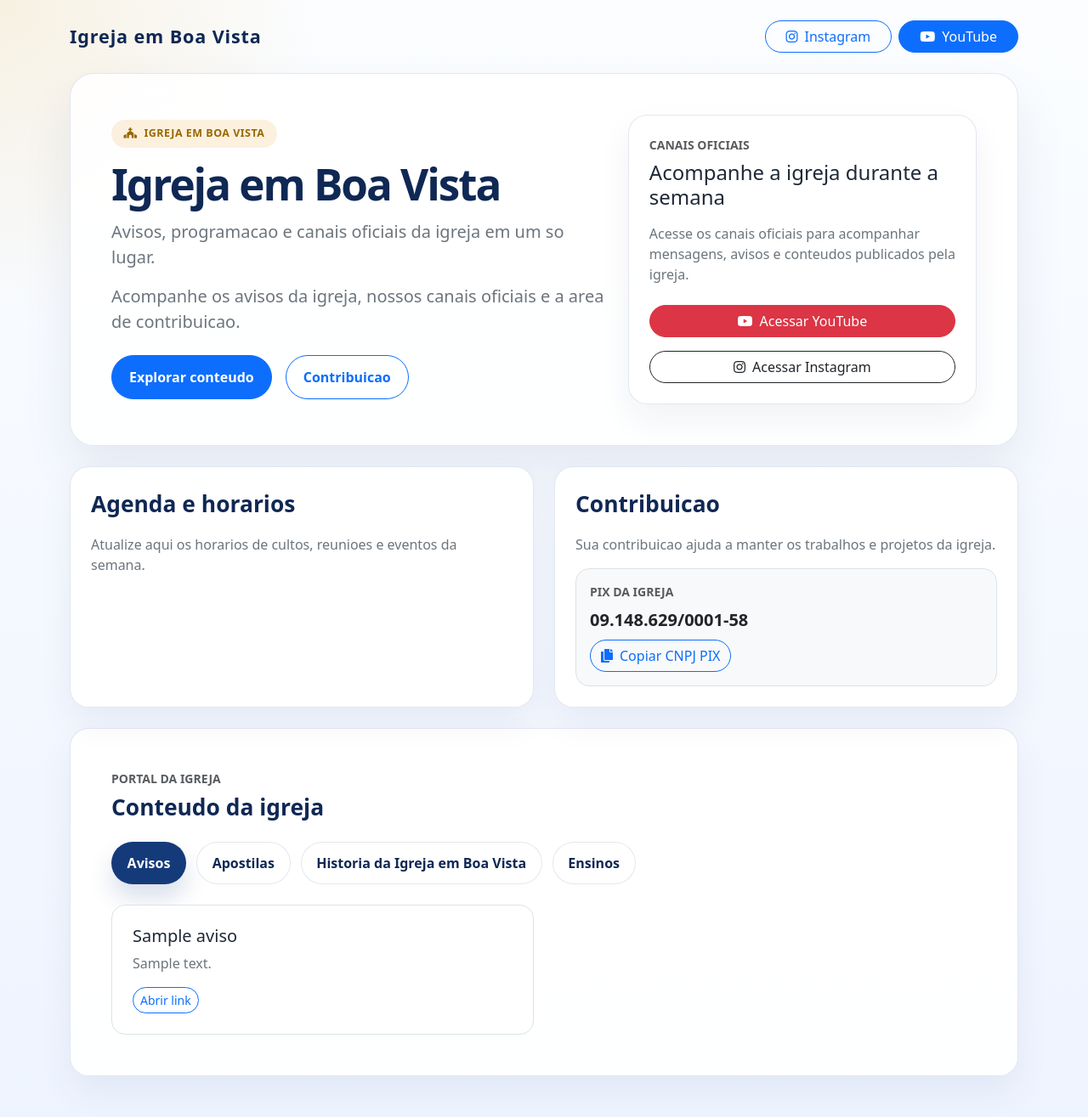
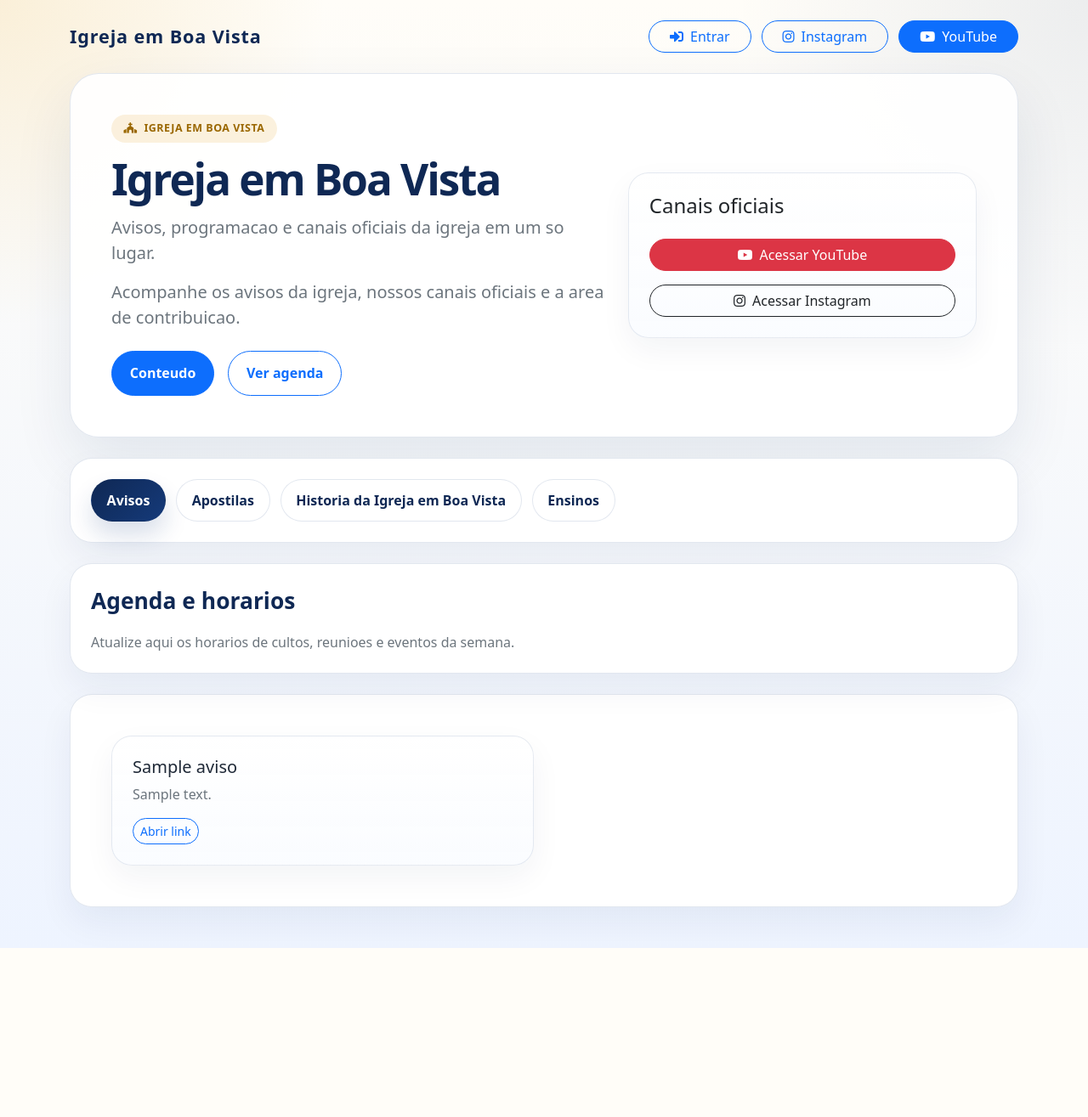
Before and after one commit to conectacasarr/inventario, a Flask app: page /igrejaemboavista in a window 1280 px wide. Shown: the whole page at 85% size. After the commit the page ends 1116 px from the top, so only its background shows below. Run offline with Flask 3, Linux system fonts and the light colour scheme; data comes from the database, SQL or seed files in the repository; tables that the repository leaves empty hold one stand-in row (values such as "Sample post").

Commit message:
refactor: polish church portal public layout

```diff
--- a/templates/igrejaemboavista_publico.html
+++ b/templates/igrejaemboavista_publico.html
@@ -11,6 +11,7 @@
             --ibv-blue: #153a7a;
             --ibv-blue-dark: #0f2854;
             --ibv-gold: #e5b24a;
+            --ibv-gold-soft: #f4e5c8;
             --ibv-soft: #f5f8ff;
             --ibv-line: rgba(21, 58, 122, 0.12);
         }
@@ -18,8 +19,9 @@
         body {
             min-height: 100vh;
             background:
-                radial-gradient(circle at top left, rgba(229, 178, 74, 0.16), transparent 24rem),
-                linear-gradient(180deg, #fbfdff 0%, #eef4ff 100%);
+                radial-gradient(circle at top left, rgba(229, 178, 74, 0.18), transparent 24rem),
+                radial-gradient(circle at top right, rgba(21, 58, 122, 0.08), transparent 26rem),
+                linear-gradient(180deg, #fffdf8 0%, #eef4ff 100%);
             color: #1f2937;
         }
 
@@ -32,10 +34,10 @@
         }
 
         .ibv-shell {
-            background: rgba(255, 255, 255, 0.88);
+            background: rgba(255, 255, 255, 0.9);
             border: 1px solid var(--ibv-line);
-            border-radius: 28px;
-            box-shadow: 0 28px 60px rgba(15, 40, 84, 0.08);
+            border-radius: 34px;
+            box-shadow: 0 28px 70px rgba(15, 40, 84, 0.09);
         }
 
         .ibv-hero-title {
@@ -61,8 +63,8 @@
 
         .ibv-card {
             border: 1px solid var(--ibv-line);
-            border-radius: 22px;
-            background: rgba(255, 255, 255, 0.94);
+            border-radius: 26px;
+            background: rgba(255, 255, 255, 0.96);
             box-shadow: 0 18px 42px rgba(15, 40, 84, 0.06);
         }
 
@@ -74,7 +76,7 @@
 
         .ibv-link-btn {
             border-radius: 999px;
-            padding: 0.8rem 1.25rem;
+            padding: 0.85rem 1.3rem;
             font-weight: 700;
         }
 
@@ -86,18 +88,24 @@
 
         .ibv-tab-button {
             border: 1px solid var(--ibv-line);
-            background: #fff;
+            background: rgba(255, 255, 255, 0.96);
             color: var(--ibv-blue-dark);
             border-radius: 999px;
             padding: 0.75rem 1.1rem;
             font-weight: 700;
+            transition: all 0.2s ease;
         }
 
         .ibv-tab-button.active {
-            background: var(--ibv-blue);
+            background: linear-gradient(135deg, var(--ibv-blue-dark), var(--ibv-blue));
             color: #fff;
             border-color: transparent;
             box-shadow: 0 16px 28px rgba(21, 58, 122, 0.16);
+        }
+
+        .ibv-tab-button:hover {
+            transform: translateY(-1px);
+            border-color: rgba(21, 58, 122, 0.22);
         }
 
         .ibv-tab-pane {
@@ -107,16 +115,39 @@
         .ibv-tab-pane.active {
             display: block;
         }
+
+        .ibv-header-actions {
+            display: flex;
+            flex-wrap: wrap;
+            gap: 0.75rem;
+            justify-content: flex-end;
+        }
+
+        .ibv-clean-card {
+            border: 1px solid rgba(21, 58, 122, 0.1);
+            border-radius: 24px;
+            background: linear-gradient(180deg, rgba(255, 255, 255, 0.98), rgba(250, 252, 255, 0.96));
+            box-shadow: 0 14px 36px rgba(15, 40, 84, 0.05);
+        }
     </style>
 </head>
 <body>
     <header class="py-4">
         <div class="container d-flex justify-content-between align-items-center">
             <a href="{{ igreja_path('/') }}" class="ibv-brand">{{ config.nome_site or 'Igreja em Boa Vista' }}</a>
-            <div class="d-flex gap-2">
+            <div class="ibv-header-actions">
+                {% if current_user.is_authenticated and current_user.pode_acessar_inventario %}
+                <a href="{{ url_for('dashboard') }}" class="btn btn-outline-dark rounded-pill px-4">
+                    <i class="fas fa-boxes me-2"></i>Inventario
+                </a>
+                {% endif %}
                 {% if current_user.is_authenticated and current_user.pode_editar_igreja %}
-                <a href="{{ igreja_path('/editar') }}" class="btn btn-outline-dark rounded-pill px-4">
+                <a href="{{ igreja_path('/editar') }}" class="btn btn-outline-primary rounded-pill px-4">
                     <i class="fas fa-pen me-2"></i>Editar portal
+                </a>
+                {% elif not current_user.is_authenticated %}
+                <a href="{{ url_for('login') }}" class="btn btn-outline-primary rounded-pill px-4">
+                    <i class="fas fa-sign-in-alt me-2"></i>Entrar
                 </a>
                 {% endif %}
                 <a href="{{ config.instagram_url }}" target="_blank" rel="noopener noreferrer" class="btn btn-outline-primary rounded-pill px-4">
@@ -135,18 +166,20 @@
                 <div class="col-lg-7">
                     <span class="ibv-chip"><i class="fas fa-church"></i> Igreja em Boa Vista</span>
                     <h1 class="ibv-hero-title fw-bold mt-3 mb-3">{{ config.hero_titulo }}</h1>
+                    {% if config.hero_subtitulo %}
                     <p class="lead text-secondary mb-3">{{ config.hero_subtitulo }}</p>
+                    {% endif %}
+                    {% if config.mensagem_boas_vindas %}
                     <p class="fs-5 text-secondary mb-4">{{ config.mensagem_boas_vindas }}</p>
+                    {% endif %}
                     <div class="d-flex flex-wrap gap-3">
-                        <a href="#conteudo-portal" class="btn btn-primary ibv-link-btn">Explorar conteudo</a>
-                        <a href="#contribuicao" class="btn btn-outline-primary ibv-link-btn">Contribuicao</a>
+                        <a href="#conteudo-portal" class="btn btn-primary ibv-link-btn">Conteudo</a>
+                        <a href="#agenda" class="btn btn-outline-primary ibv-link-btn">Ver agenda</a>
                     </div>
                 </div>
                 <div class="col-lg-5">
-                    <div class="ibv-card p-4 h-100">
-                        <div class="small text-uppercase text-muted fw-bold mb-2">Canais oficiais</div>
-                        <h2 class="h4 mb-3">Acompanhe a igreja durante a semana</h2>
-                        <p class="text-secondary mb-4">Acesse os canais oficiais para acompanhar mensagens, avisos e conteudos publicados pela igreja.</p>
+                    <div class="ibv-clean-card p-4 h-100 d-flex flex-column justify-content-center">
+                        <h2 class="h4 mb-4 text-dark">Canais oficiais</h2>
                         <div class="d-grid gap-3">
                             <a href="{{ config.youtube_url }}" target="_blank" rel="noopener noreferrer" class="btn btn-danger rounded-pill">
                                 <i class="fab fa-youtube me-2"></i>Acessar YouTube
@@ -160,49 +193,31 @@
             </div>
         </section>
 
-        <section class="row g-4 mb-4">
-            <div class="col-lg-6">
+        <section class="ibv-card p-4 mb-4" id="conteudo-portal">
+            <div class="ibv-tab-nav">
+                <button type="button" class="ibv-tab-button active" data-ibv-tab="avisos">Avisos</button>
+                <button type="button" class="ibv-tab-button" data-ibv-tab="apostilas">{{ config.apostilas_titulo or 'Apostilas' }}</button>
+                <button type="button" class="ibv-tab-button" data-ibv-tab="historia">{{ config.historia_titulo or 'Historia da Igreja em Boa Vista' }}</button>
+                <button type="button" class="ibv-tab-button" data-ibv-tab="ensinos">{{ config.ensinos_titulo or 'Ensinos' }}</button>
+            </div>
+        </section>
+
+        <section class="row g-4 mb-4" id="agenda">
+            <div class="col-12">
                 <div class="ibv-card p-4 h-100">
                     <div class="ibv-section-title mb-3">{{ config.agenda_titulo }}</div>
                     <p class="text-secondary mb-0" style="white-space: pre-line;">{{ config.agenda_texto }}</p>
                 </div>
             </div>
-            <div class="col-lg-6" id="contribuicao">
-                <div class="ibv-card p-4 h-100">
-                    <div class="ibv-section-title mb-3">Contribuicao</div>
-                    <p class="text-secondary mb-3">{{ config.pix_texto }}</p>
-                    <div class="p-3 rounded-4 border bg-light">
-                        <div class="small text-uppercase text-muted fw-bold mb-2">PIX da igreja</div>
-                        <div class="fs-5 fw-bold text-dark mb-2">{{ config.pix_cnpj }}</div>
-                        <button type="button" class="btn btn-outline-primary rounded-pill" onclick="copiarPix()">
-                            <i class="fas fa-copy me-2"></i>Copiar CNPJ PIX
-                        </button>
-                    </div>
-                </div>
-            </div>
         </section>
 
-        <section id="conteudo-portal" class="ibv-card p-4 p-lg-5">
-            <div class="d-flex justify-content-between align-items-center flex-wrap gap-3 mb-4">
-                <div>
-                    <div class="small text-uppercase text-muted fw-bold mb-2">Portal da igreja</div>
-                    <h2 class="ibv-section-title mb-0">Conteudo da igreja</h2>
-                </div>
-            </div>
-
-            <div class="ibv-tab-nav mb-4">
-                <button type="button" class="ibv-tab-button active" data-ibv-tab="avisos">Avisos</button>
-                <button type="button" class="ibv-tab-button" data-ibv-tab="apostilas">{{ config.apostilas_titulo or 'Apostilas' }}</button>
-                <button type="button" class="ibv-tab-button" data-ibv-tab="historia">{{ config.historia_titulo or 'Historia da Igreja em Boa Vista' }}</button>
-                <button type="button" class="ibv-tab-button" data-ibv-tab="ensinos">{{ config.ensinos_titulo or 'Ensinos' }}</button>
-            </div>
-
+        <section class="ibv-card p-4 p-lg-5">
             <div class="ibv-tab-pane active" data-ibv-pane="avisos">
                 {% if avisos %}
                 <div class="row g-4">
                     {% for aviso in avisos %}
                     <div class="col-md-6">
-                        <article class="h-100 border rounded-4 p-4 bg-white">
+                        <article class="h-100 ibv-clean-card p-4">
                             <h3 class="h5 mb-2">{{ aviso.titulo }}</h3>
                             <p class="text-secondary mb-3" style="white-space: pre-line;">{{ aviso.descricao }}</p>
                             {% if aviso.link_url %}
@@ -224,8 +239,7 @@
                 <div class="row g-4">
                     {% for material in apostilas %}
                     <div class="col-md-6">
-                        <article class="h-100 border rounded-4 p-4 bg-white">
-                            <div class="small text-uppercase text-muted fw-bold mb-2">PDF disponivel</div>
+                        <article class="h-100 ibv-clean-card p-4">
                             <h3 class="h5 mb-2">{{ material.titulo }}</h3>
                             {% if material.descricao %}
                             <p class="text-secondary mb-3" style="white-space: pre-line;">{{ material.descricao }}</p>
@@ -252,7 +266,7 @@
             </div>
 
             <div class="ibv-tab-pane" data-ibv-pane="historia">
-                <article class="border rounded-4 p-4 bg-white">
+                <article class="ibv-clean-card p-4">
                     <h3 class="h4 mb-3">{{ config.historia_titulo or 'Historia da Igreja em Boa Vista' }}</h3>
                     <p class="text-secondary mb-0" style="white-space: pre-line;">{{ config.historia_texto or 'Em breve, esta area vai contar a historia da igreja, seus marcos e testemunhos.' }}</p>
                     {% if config.historia_videos_lista %}
@@ -279,8 +293,7 @@
                 <div class="row g-4">
                     {% for material in ensinos %}
                     <div class="col-md-6">
-                        <article class="h-100 border rounded-4 p-4 bg-white">
-                            <div class="small text-uppercase text-muted fw-bold mb-2">Ensino</div>
+                        <article class="h-100 ibv-clean-card p-4">
                             <h3 class="h5 mb-2">{{ material.titulo }}</h3>
                             {% if material.descricao %}
                             <p class="text-secondary mb-3" style="white-space: pre-line;">{{ material.descricao }}</p>
@@ -309,14 +322,6 @@
     </main>
 
     <script>
-        function copiarPix() {
-            const chave = {{ (config.pix_cnpj or '')|tojson }};
-            if (!chave) return;
-            navigator.clipboard.writeText(chave).then(function() {
-                alert('CNPJ PIX copiado com sucesso.');
-            });
-        }
-
         document.querySelectorAll('[data-ibv-tab]').forEach(function(botao) {
             botao.addEventListener('click', function() {
                 var destino = botao.getAttribute('data-ibv-tab');
```
